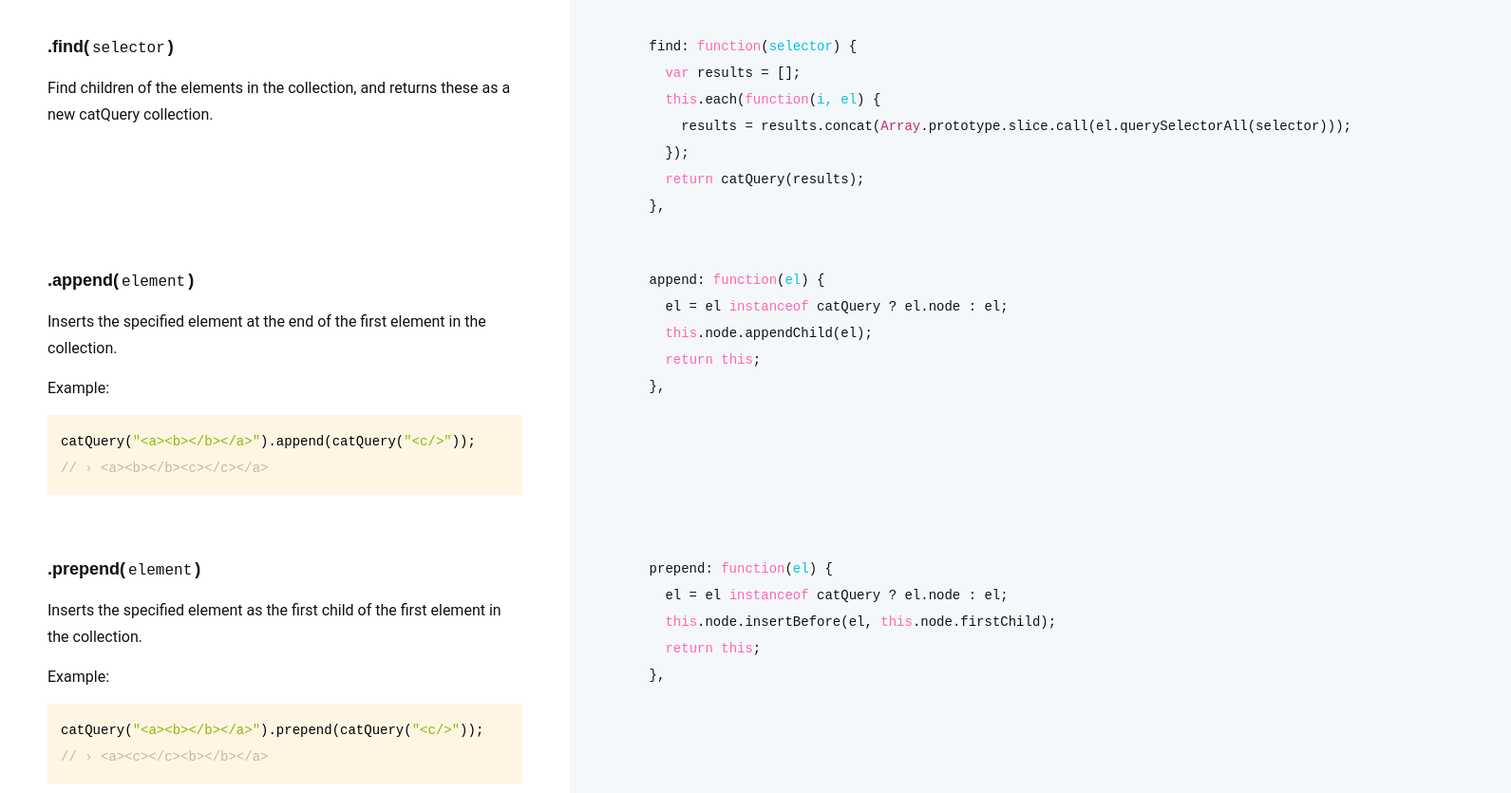
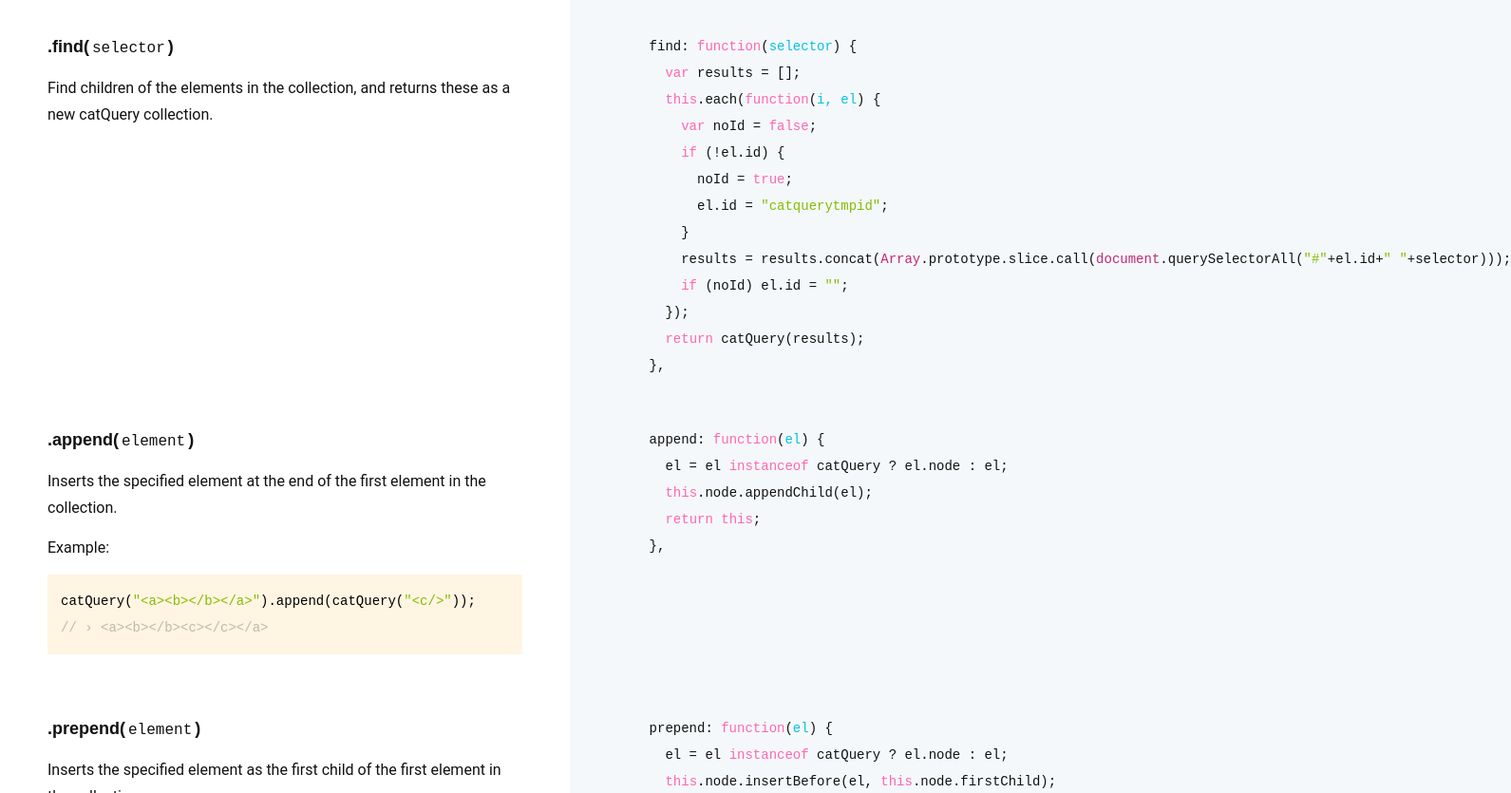
Before and after one commit to Arood/catquery, a website: page docs/index.html in a window 1280 px wide. Shown: the part 6960-7795 px from the top of the page at 95% size, 1591 px wide, since content can reach past the window. Drawn offline with Linux system fonts and the light colour scheme.

Commit message:
Fixed find so it only returns children

```diff
--- a/docs/index.html
+++ b/docs/index.html
@@ -469,7 +469,13 @@ a new catQuery collection.</p>
             <div class="content"><div class='highlight'><pre>    find: <span class="hljs-function"><span class="hljs-keyword">function</span>(<span class="hljs-params">selector</span>) </span>{
       <span class="hljs-keyword">var</span> results = [];
       <span class="hljs-keyword">this</span>.each(<span class="hljs-function"><span class="hljs-keyword">function</span>(<span class="hljs-params">i, el</span>) </span>{
-        results = results.concat(<span class="hljs-built_in">Array</span>.prototype.slice.call(el.querySelectorAll(selector)));
+        <span class="hljs-keyword">var</span> noId = <span class="hljs-literal">false</span>;
+        <span class="hljs-keyword">if</span> (!el.id) {
+          noId = <span class="hljs-literal">true</span>;
+          el.id = <span class="hljs-string">"catquerytmpid"</span>;
+        }
+        results = results.concat(<span class="hljs-built_in">Array</span>.prototype.slice.call(<span class="hljs-built_in">document</span>.querySelectorAll(<span class="hljs-string">"#"</span>+el.id+<span class="hljs-string">" "</span>+selector)));
+        <span class="hljs-keyword">if</span> (noId) el.id = <span class="hljs-string">""</span>;
       });
       <span class="hljs-keyword">return</span> catQuery(results);
     },</pre></div></div>
--- a/package.json
+++ b/package.json
@@ -1,6 +1,6 @@
 {
   "name": "catquery",
-  "version": "1.1.0",
+  "version": "1.1.1",
   "description": "DOM library",
   "main": "catquery.js",
   "directories": {
```
Also changed, not shown: catquery.js (+7 -1 lines), catquery.min.js.
